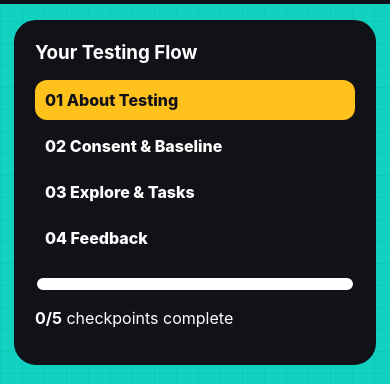
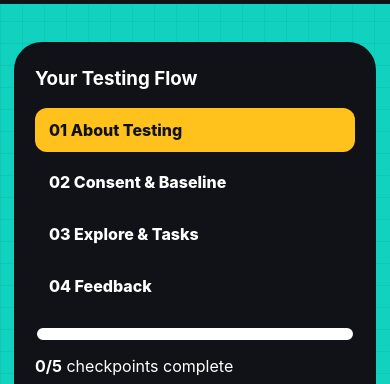
Before and after one commit to juliemarlina-collab/Smart-MUET-Testing-Portal, a plain HTML site: page about.html in a window 390 px wide. Shown: the part 67-451 px from the top of the page. Drawn offline with Linux system fonts and the light colour scheme.

Commit message:
Add files via upload

```diff
--- a/css/styles.css
+++ b/css/styles.css
@@ -69,3 +69,41 @@
   .refined-cta{gap:24px;margin-top:32px}
   .refined-cta .cta-card,.refined-cta .note{padding:22px}
 }
+
+
+/* JOURNEY MOBILE HEADER / SUBHEADER GAP FIX */
+@media(max-width:720px){
+  /* Create a deliberate visual gap below the sticky main header */
+  .page:not(.landing-page){
+    padding-top:30px;
+  }
+
+  /* Journey progress is a sub-header/card: keep it clearly detached from main header */
+  .page-shell{
+    gap:24px;
+  }
+  .side-progress{
+    margin-top:8px;
+    margin-bottom:24px;
+    border-radius:28px;
+    padding:22px 18px;
+  }
+  .side-progress h3{
+    margin-bottom:18px;
+  }
+  .side-progress .progressbar{
+    margin-bottom:14px;
+  }
+  .side-progress p{
+    margin:0 0 16px;
+  }
+  .side-progress a{
+    margin:8px 0;
+    padding:12px 14px;
+  }
+
+  /* Prevent the first content card from visually sticking to progress sub-header */
+  .page-shell > div:last-child{
+    padding-top:2px;
+  }
+}
```
